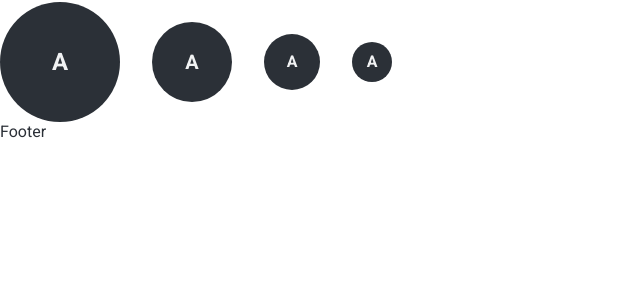
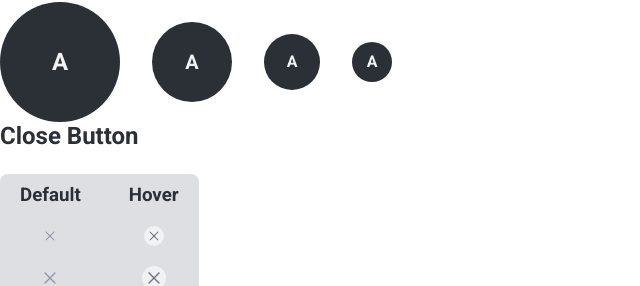
Before and after one commit to YuraKhalus/tripto, a React (Vite) app in the folder client/: page /ui in a window 1280 px wide. Shown: the part 666-952 px from the top of the page, without its empty margins (0-640 px from the left). Before the commit the page ends 807 px from the top, so only its background shows below. Built offline with nearby package versions, Linux system fonts and the light colour scheme.

Commit message:
feat: add CloseButton showcase to UiPage

```diff
--- a/client/src/pages/UiPage/UiPage.jsx
+++ b/client/src/pages/UiPage/UiPage.jsx
@@ -1,5 +1,6 @@
 import { BadgesSection } from './sections/BadgesSection/BadgesSection.jsx';
 import { AvatarSection } from './sections/AvatarSection/AvatarSection.jsx';
+import { CloseButtonSection } from './sections/CloseButtonSection/CloseButtonSection.jsx';
 
 export function UiPage() {
   return (
@@ -7,6 +8,7 @@ export function UiPage() {
       <h1>UI-компоненти</h1>
       <BadgesSection />
       <AvatarSection />
+      <CloseButtonSection />
     </div>
   );
 }
```
